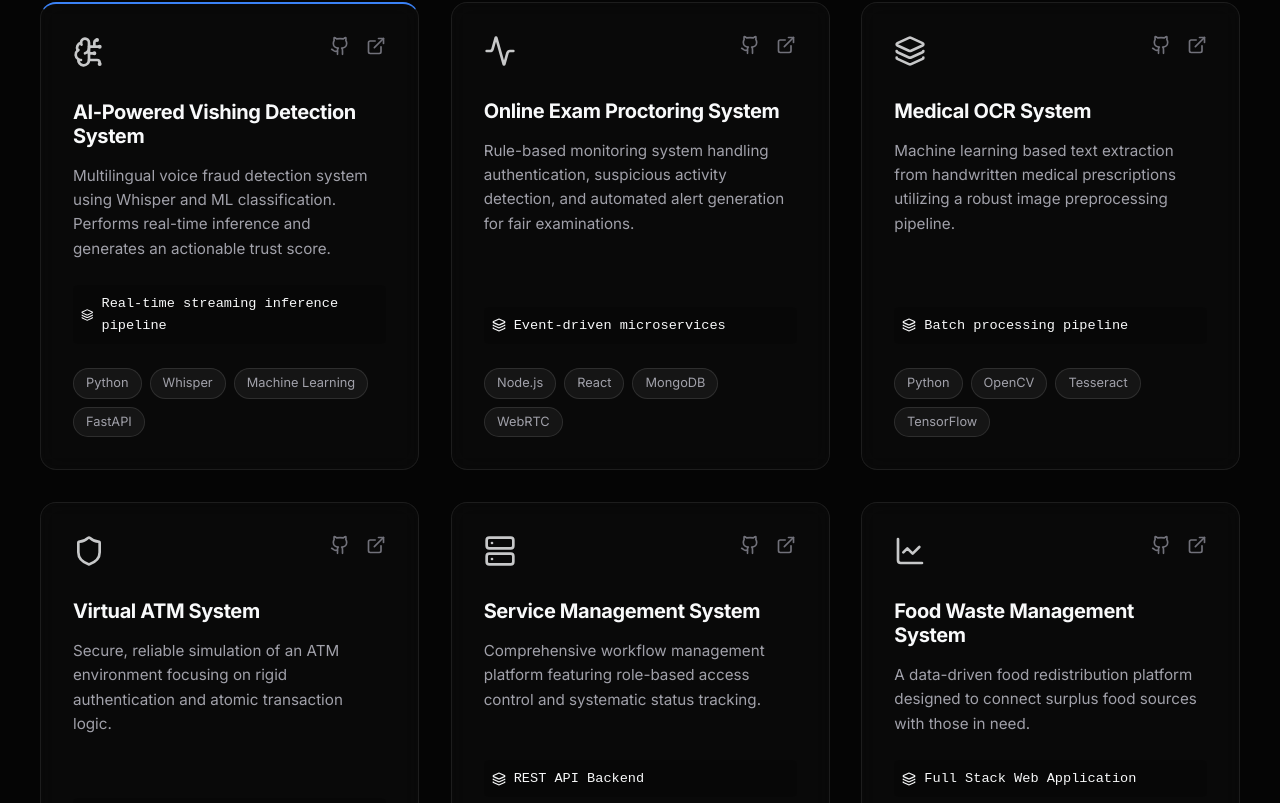
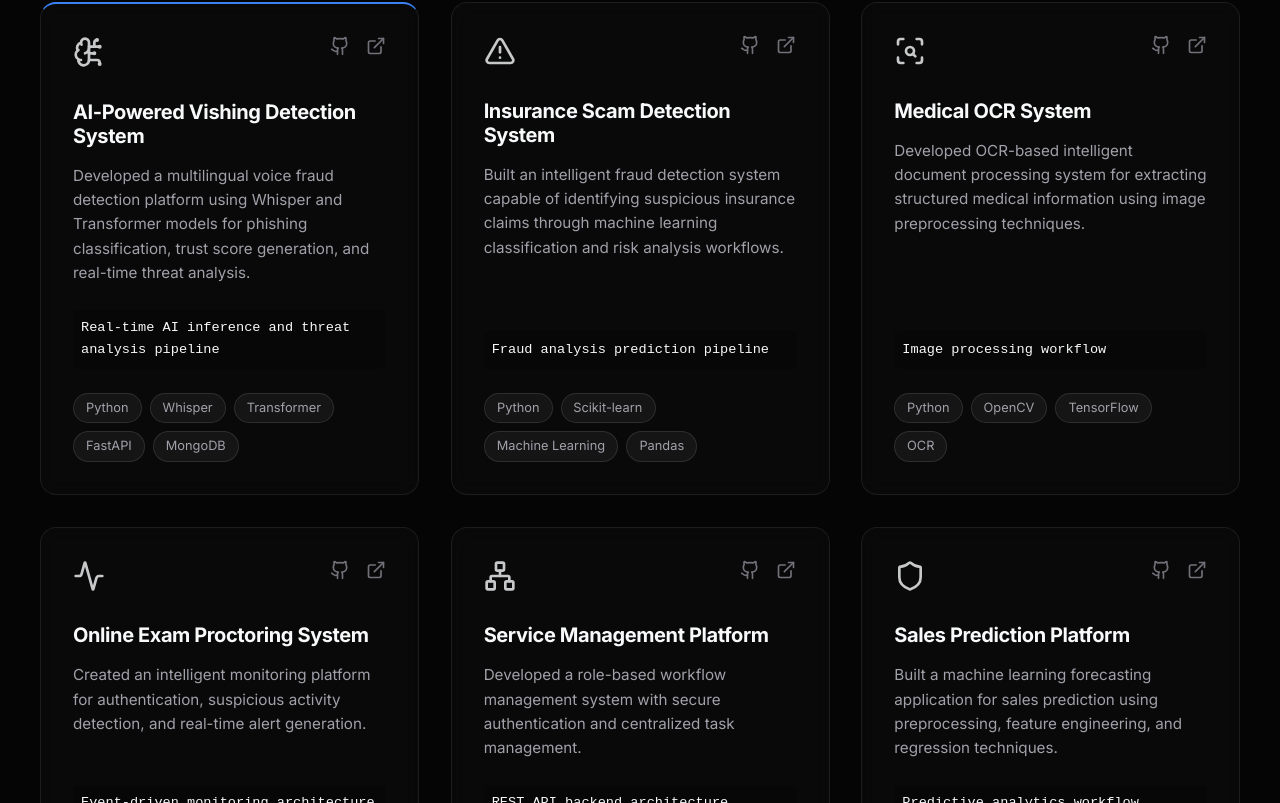
Before and after one commit to sarveshkum/personal-portfolio, a React (Vite) app: page / in a window 1280 px wide. Shown: the part 2817-3620 px from the top of the page. Built offline with nearby package versions, Linux system fonts and the light colour scheme.

Commit message:
Update Projects.jsx

```diff
--- a/src/components/Projects.jsx
+++ b/src/components/Projects.jsx
@@ -1,63 +1,190 @@
 import { motion } from 'framer-motion';
-import { ExternalLink, Github, Layers, Server, Shield, BrainCircuit, Activity, LineChart } from 'lucide-react';
+import {
+    ExternalLink,
+    Github,
+    Shield,
+    BrainCircuit,
+    ScanSearch,
+    Activity,
+    Network,
+    AlertTriangle
+} from 'lucide-react';
+
 import './Projects.css';
 
 const Projects = () => {
+
     const projects = [
+
         {
             title: "AI-Powered Vishing Detection System",
-            description: "Multilingual voice fraud detection system using Whisper and ML classification. Performs real-time inference and generates an actionable trust score.",
-            techStack: ["Python", "Whisper", "Machine Learning", "FastAPI"],
-            architecture: "Real-time streaming inference pipeline",
-            icon: <BrainCircuit size={32} className="project-icon-color" />,
-            github: "https://github.com/Sarvesh-Kumar-S-S",
+            description:
+                "Developed a multilingual voice fraud detection platform using Whisper and Transformer models for phishing classification, trust score generation, and real-time threat analysis.",
+
+            techStack: [
+                "Python",
+                "Whisper",
+                "Transformer",
+                "FastAPI",
+                "MongoDB"
+            ],
+
+            architecture:
+                "Real-time AI inference and threat analysis pipeline",
+
+            icon:
+                <BrainCircuit
+                    size={32}
+                    className="project-icon-color"
+                />,
+
+            github:
+                "https://github.com/Sarvesh-Kumar-S-S",
+
             featured: true
         },
+
+        {
+            title: "Insurance Scam Detection System",
+
+            description:
+                "Built an intelligent fraud detection system capable of identifying suspicious insurance claims through machine learning classification and risk analysis workflows.",
+
+            techStack: [
+                "Python",
+                "Scikit-learn",
+                "Machine Learning",
+                "Pandas"
+            ],
+
+            architecture:
+                "Fraud analysis prediction pipeline",
+
+            icon:
+                <AlertTriangle
+                    size={32}
+                    className="project-icon-color"
+                />,
+
+            github:
+                "https://github.com/Sarvesh-Kumar-S-S"
+        },
+
+        {
+            title: "Medical OCR System",
+
+            description:
+                "Developed OCR-based intelligent document processing system for extracting structured medical information using image preprocessing techniques.",
+
+            techStack: [
+                "Python",
+                "OpenCV",
+                "TensorFlow",
+                "OCR"
+            ],
+
+            architecture:
+                "Image processing workflow",
+
+            icon:
+                <ScanSearch
+                    size={32}
+                    className="project-icon-color"
+                />,
+
+            github:
+                "https://github.com/Sarvesh-Kumar-S-S"
+        },
+
         {
             title: "Online Exam Proctoring System",
-            description: "Rule-based monitoring system handling authentication, suspicious activity detection, and automated alert generation for fair examinations.",
-            techStack: ["Node.js", "React", "MongoDB", "WebRTC"],
-            architecture: "Event-driven microservices",
-            icon: <Activity size={32} className="project-icon-color" />,
-            github: "https://github.com/Sarvesh-Kumar-S-S",
+
+            description:
+                "Created an intelligent monitoring platform for authentication, suspicious activity detection, and real-time alert generation.",
+
+            techStack: [
+                "React",
+                "Node.js",
+                "MongoDB",
+                "WebRTC"
+            ],
+
+            architecture:
+                "Event-driven monitoring architecture",
+
+            icon:
+                <Activity
+                    size={32}
+                    className="project-icon-color"
+                />,
+
+            github:
+                "https://github.com/Sarvesh-Kumar-S-S"
         },
+
         {
-            title: "Medical OCR System",
-            description: "Machine learning based text extraction from handwritten medical prescriptions utilizing a robust image preprocessing pipeline.",
-            techStack: ["Python", "OpenCV", "Tesseract", "TensorFlow"],
-            architecture: "Batch processing pipeline",
-            icon: <Layers size={32} className="project-icon-color" />,
-            github: "https://github.com/Sarvesh-Kumar-S-S",
+            title: "Service Management Platform",
+
+            description:
+                "Developed a role-based workflow management system with secure authentication and centralized task management.",
+
+            techStack: [
+                "Node.js",
+                "Express",
+                "MongoDB",
+                "React"
+            ],
+
+            architecture:
+                "REST API backend architecture",
+
+            icon:
+                <Network
+                    size={32}
+                    className="project-icon-color"
+                />,
+
+            github:
+                "https://github.com/Sarvesh-Kumar-S-S"
         },
+
         {
-            title: "Virtual ATM System",
-            description: "Secure, reliable simulation of an ATM environment focusing on rigid authentication and atomic transaction logic.",
-            techStack: ["Java", "Spring Boot", "PostgreSQL"],
-            architecture: "Monolithic secure backend",
-            icon: <Shield size={32} className="project-icon-color" />,
-            github: "https://github.com/Sarvesh-Kumar-S-S",
-        },
-        {
-            title: "Service Management System",
-            description: "Comprehensive workflow management platform featuring role-based access control and systematic status tracking.",
-            techStack: ["Node.js", "Express", "Tailwind CSS", "MongoDB"],
-            architecture: "REST API Backend",
-            icon: <Server size={32} className="project-icon-color" />,
-            github: "https://github.com/Sarvesh-Kumar-S-S",
-        },
-        {
-            title: "Food Waste Management System",
-            description: "A data-driven food redistribution platform designed to connect surplus food sources with those in need.",
-            techStack: ["React", "Express.js", "Machine Learning", "MongoDB"],
-            architecture: "Full Stack Web Application",
-            icon: <LineChart size={32} className="project-icon-color" />,
-            github: "https://github.com/Sarvesh-Kumar-S-S",
+            title: "Sales Prediction Platform",
+
+            description:
+                "Built a machine learning forecasting application for sales prediction using preprocessing, feature engineering, and regression techniques.",
+
+            techStack: [
+                "Python",
+                "Machine Learning",
+                "Regression",
+                "Pandas"
+            ],
+
+            architecture:
+                "Predictive analytics workflow",
+
+            icon:
+                <Shield
+                    size={32}
+                    className="project-icon-color"
+                />,
+
+            github:
+                "https://github.com/Sarvesh-Kumar-S-S"
         }
+
     ];
 
     return (
-        <section className="section container" id="projects">
+
+        <section
+            className="section container"
+            id="projects"
+        >
+
             <div className="section-header">
+
                 <motion.h2
                     className="heading-lg"
                     initial={{ opacity: 0, y: 20 }}
@@ -65,57 +192,132 @@ const Projects = () => {
                     viewport={{ once: true }}
                     transition={{ duration: 0.5 }}
                 >
+
                     Featured Projects
+
                 </motion.h2>
+
                 <motion.div
                     className="section-line"
                     initial={{ width: 0 }}
                     whileInView={{ width: '100px' }}
                     viewport={{ once: true }}
-                    transition={{ duration: 0.5, delay: 0.2 }}
-                ></motion.div>
+                    transition={{
+                        duration: 0.5,
+                        delay: 0.2
+                    }}
+                />
+
             </div>
 
             <div className="projects-grid">
+
                 {projects.map((project, idx) => (
+
                     <motion.div
                         key={idx}
-                        className={`project-card glass-panel ${project.featured ? 'project-featured' : ''}`}
-                        initial={{ opacity: 0, scale: 0.95 }}
-                        whileInView={{ opacity: 1, scale: 1 }}
-                        viewport={{ once: true, margin: "-50px" }}
-                        transition={{ duration: 0.5, delay: idx * 0.1 }}
+                        className={`project-card glass-panel ${
+                            project.featured
+                            ? 'project-featured'
+                            : ''
+                        }`}
+
+                        initial={{
+                            opacity: 0,
+                            scale: 0.95
+                        }}
+
+                        whileInView={{
+                            opacity: 1,
+                            scale: 1
+                        }}
+
+                        viewport={{
+                            once: true,
+                            margin: "-50px"
+                        }}
+
+                        transition={{
+                            duration: 0.5,
+                            delay: idx * 0.1
+                        }}
                     >
+
                         <div className="project-header">
-                            <div className="project-icon">{project.icon}</div>
+
+                            <div className="project-icon">
+
+                                {project.icon}
+
+                            </div>
+
                             <div className="project-links">
-                                <a href={project.github} target="_blank" rel="noopener noreferrer" className="project-link" title="Source Code">
+
+                                <a
+                                    href={project.github}
+                                    target="_blank"
+                                    rel="noopener noreferrer"
+                                    className="project-link"
+                                >
+
                                     <Github size={20} />
+
                                 </a>
-                                <a href="#" className="project-link" title="Live Demo">
+
+                                <a
+                                    href="#"
+                                    className="project-link"
+                                >
+
                                     <ExternalLink size={20} />
+
                                 </a>
+
                             </div>
+
                         </div>
 
-                        <h3 className="project-title">{project.title}</h3>
+                        <h3 className="project-title">
+
+                            {project.title}
+
+                        </h3>
 
                         <p className="project-desc text-secondary">
+
                             {project.description}
+
                         </p>
 
                         <div className="project-arch text-tertiary">
-                            <Layers size={14} /> {project.architecture}
+
+                            {project.architecture}
+
                         </div>
 
                         <div className="project-tech">
+
                             {project.techStack.map((tech, i) => (
-                                <span key={i} className="tech-badge">{tech}</span>
+
+                                <span
+                                    key={i}
+                                    className="tech-badge"
+                                >
+
+                                    {tech}
+
+                                </span>
+
                             ))}
+
                         </div>
+
                     </motion.div>
+
                 ))}
+
             </div>
+
         </section>
     );
 };
```
